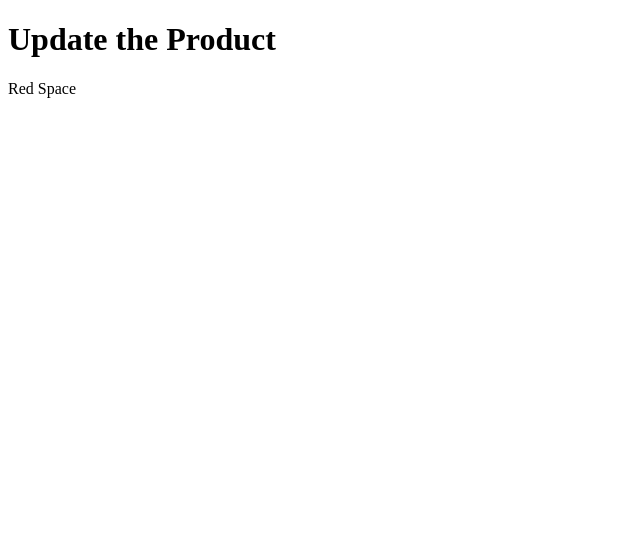
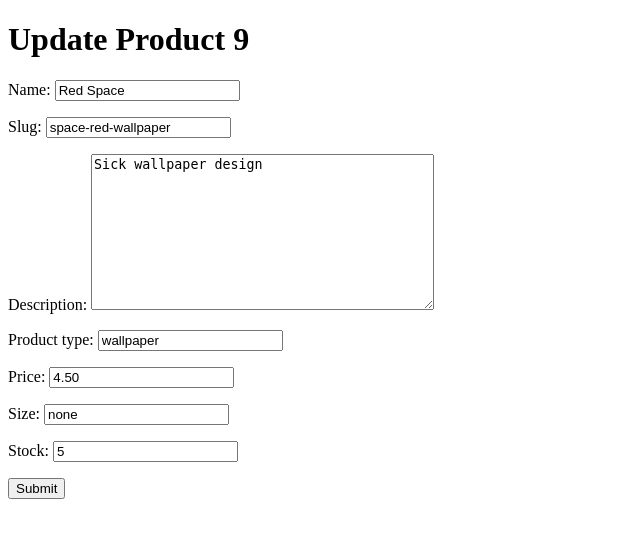
Before and after one commit to jtfrench23/nats_store, a Django app: page /edit/product/9 in a window 1280 px wide. Shown: the top 538 px of the page, without its empty margins (0-640 px from the left). Run offline with Django 3.2, Linux system fonts and the light colour scheme; data comes from the database, SQL or seed files in the repository; both versions use the stored data as it was after the commit.

Commit message:
added edit form/page

```diff
--- a/store/forms.py
+++ b/store/forms.py
@@ -1,3 +1,4 @@
+from email.policy import default
 from django import forms
 from django.forms import ModelForm
 from .models import Product
@@ -6,9 +7,17 @@ from .models import Product
 class ProductForm(forms.Form):
     name = forms.CharField()
     slug = forms.SlugField()
-    description = forms.CharField()
+    description = forms.CharField(widget=forms.Textarea)
     product_type= forms.CharField()
     price = forms.DecimalField()
     size = forms.CharField()
     stock = forms.IntegerField()
     product_image = forms.ImageField()
+class EditForm(forms.Form):
+    name = forms.CharField()
+    slug = forms.SlugField()
+    description = forms.CharField(widget=forms.Textarea)
+    product_type= forms.CharField()
+    price = forms.DecimalField()
+    size = forms.CharField()
+    stock = forms.IntegerField()
--- a/store/templates/product_edit.html
+++ b/store/templates/product_edit.html
@@ -7,7 +7,13 @@
     <title>Edit Product</title>
 </head>
 <body>
-    <h1>Update the Product</h1>
-    <p>{{ product.name }}</p>
+    <h1>Update Product {{ product.id }} </h1>
+    <form action="" method="post">
+
+        {% csrf_token %}
+
+        {{ form.as_p }}
+        <input type="submit" value="Submit" class="btn btn-secondary">
+    </form>
 </body>
 </html>
--- a/store/urls.py
+++ b/store/urls.py
@@ -2,9 +2,9 @@ from django.urls import path
 from . import views
 urlpatterns = [
     path('', views.index),
-    path('add_image',views.add_image),
     path('owner/add_product', views.add_product, name="add_product"),
     path('edit/product/<int:id>', views.edit_product, name="edit_product"),
     path('delete/product/<int:id>', views.delete_product, name="delete_product"),
-    path('product_manager', views.product_manager)
+    path('product_manager', views.product_manager),
+
 ]
--- a/store/views.py
+++ b/store/views.py
@@ -1,7 +1,7 @@
 
 from django.shortcuts import render, HttpResponse, redirect
 from .models import Product
-from .forms import ProductForm
+from .forms import ProductForm, EditForm
 from django.http import HttpResponseRedirect
 
 def index(request):
@@ -9,9 +9,7 @@ def index(request):
         'all_products': Product.objects.all()
     }
     return render(request, 'index.html', context)
-def add_image(request):
-    Product.objects.create(request.POST, request.FILES)
-    return redirect('/')
+
 def add_product(request):
     context ={}
     if request.method=="POST":
@@ -48,7 +46,32 @@ def product_manager(request):
     return render(request, 'product_manager.html', context)
 def edit_product(request, id):
     context={'product':Product.objects.get(id=id)}
-    return render(request, 'product_edit.html', context)
+    if request.method=="POST":
+        form = EditForm(request.POST)
+        if form.is_valid():
+            p=Product.objects.get(id=id)
+            name = request.POST['name']
+            slug = request.POST['slug']
+            description=request.POST['description']
+            product_type=request.POST['product_type']
+            price=request.POST['price']
+            size=request.POST['size']
+            stock=request.POST['stock']
+            p.name=name
+            p.slug=slug
+            p.description=description
+            p.product_type=product_type
+            p.price=price
+            p.size=size
+            p.stock=stock
+            p.save()
+            return redirect('/product_manager')
+    else:
+        p=p=Product.objects.get(id=id)
+        data_dict={'name': p.name, 'slug': p.slug, 'description':p.description, 'product_type': p.product_type, 'price':p.price, 'size':p.size, 'stock':p.stock}
+        form = EditForm(data_dict)
+    context['form']= form
+    return render(request, "product_edit.html", context)
 def delete_product(request, id):
     p=Product.objects.get(id=id)
     p.delete()
```
Also changed, not shown: db.sqlite3.
